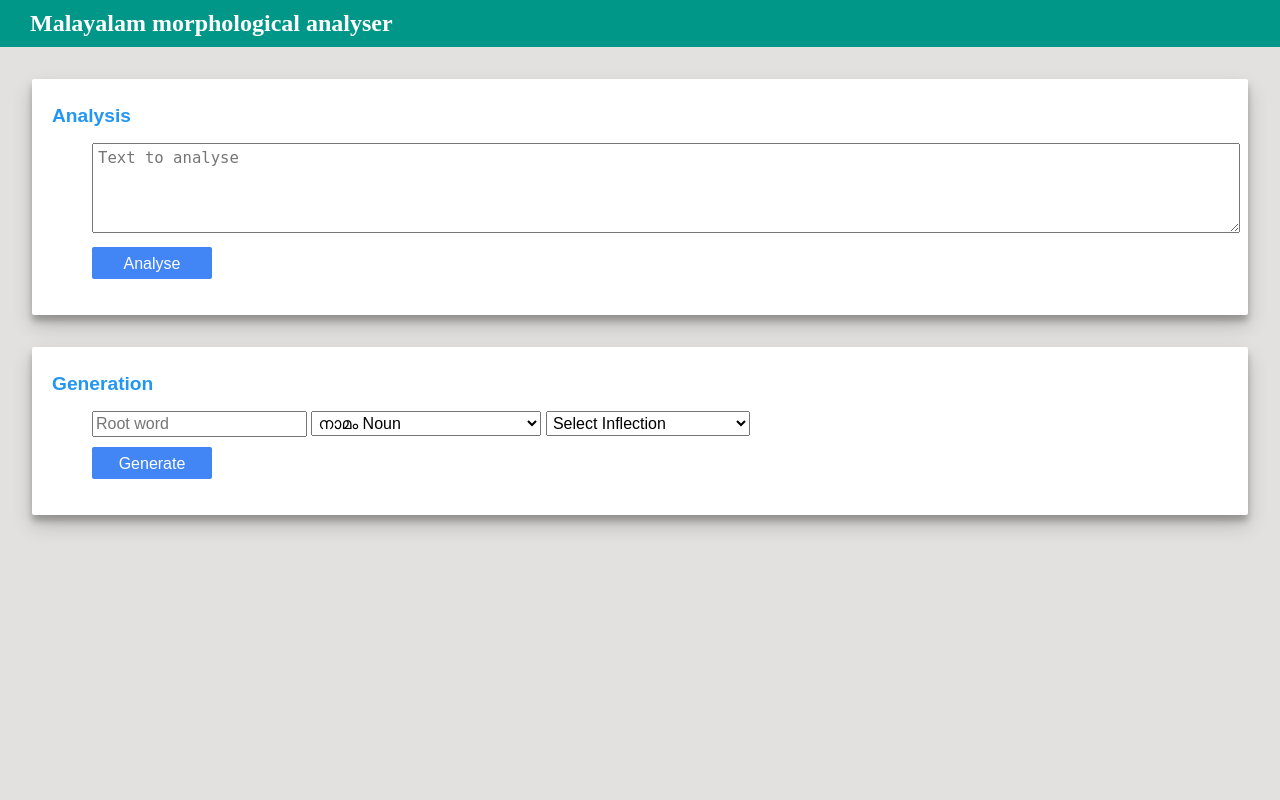
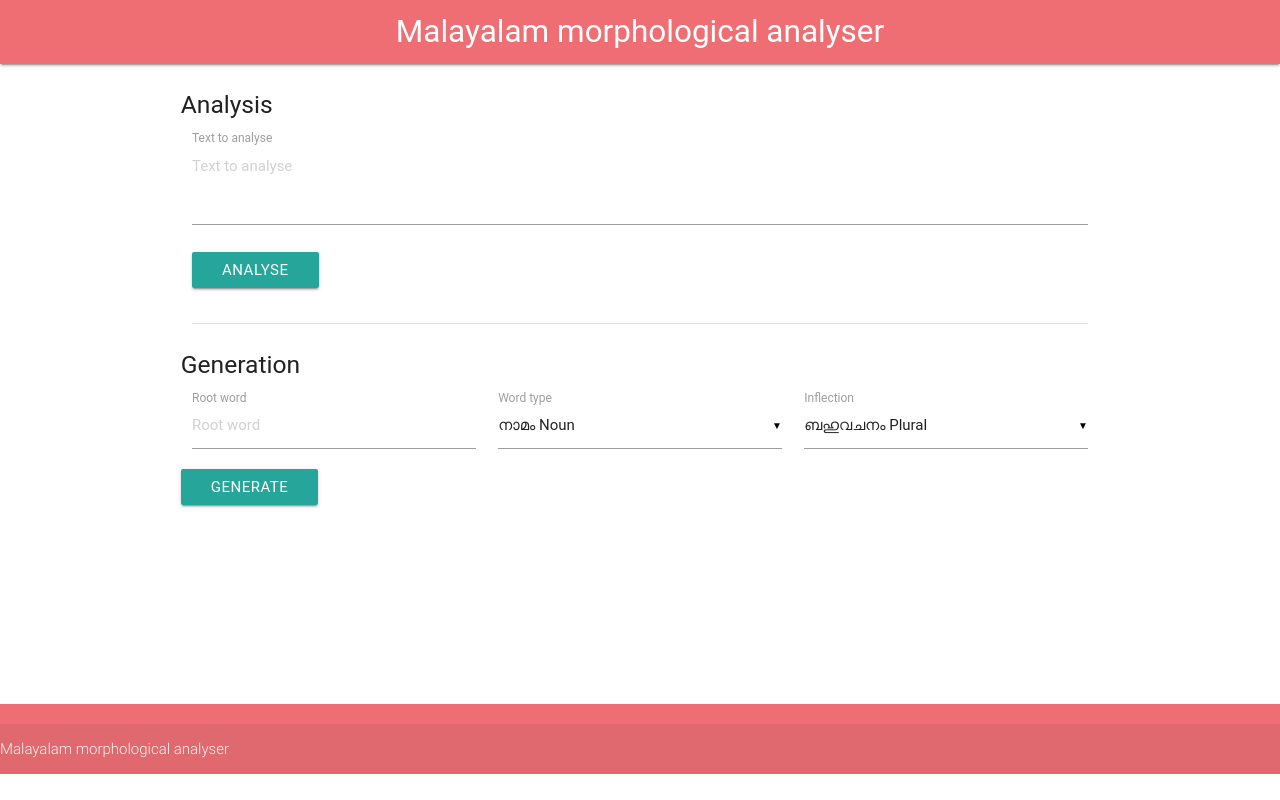
Before and after one commit to smc/mlmorph, a Flask app: page / in a window 1280 px wide. Run offline with Flask 2, Linux system fonts and the light colour scheme; some libraries are stand-ins or nearby versions; some web fonts are replaced.

Commit message:
Use materialize css for styling

```diff
--- a/web/static/main.js
+++ b/web/static/main.js
@@ -1,5 +1,6 @@
 $(function() {
-
+    $('select').material_select();
+    $(".analresult").hide();
     $('#generate').on('click', function() {
         $(".genresult").empty();
         $.getJSON('/generate', {
@@ -15,21 +16,21 @@ $(function() {
     });
 
     $('#analyse').on('click', function() {
-        $(".analresult").empty();
+        $(".analresult").find("tbody").empty();
+        $(".analresult").show();
         $.getJSON('/analyse', {
             text: $('textarea[name="text"]').val()
         }, function(data) {
             var i, result = data.result;
             $.each(result, function(key, value) {
                 if (key && key.trim())
-                    $(".analresult").append(
+                    $(".analresult tbody").append(
                         $('<tr>').append(
                             $('<td>').text(key),
                             $('<td>').text(value)
                         )
                     );
             });
-
         });
     });
 });
--- a/web/static/style.css
+++ b/web/static/style.css
@@ -1,112 +1,9 @@
-body {
-    font-family: 'Manjari', sans-serif;
-    background: #e2e1e0;
-    margin: 0;
-    padding: 0;
+.container {
+    min-height: 80vh;
 }
 
 header {
-    text-align: left;
-    padding: 5px 20px;
-    background-color: #009688;
     position: sticky;
     top: 0;
     z-index: 10;
 }
-
-a, h2 {
-    color: #2196f3;
-}
-
-.analresult {
-    border-collapse: collapse;
-    border-spacing: 0;
-    width: 50%;
-}
-
-.analresult  tr {
-    border: 1px solid #efefef;
-    transition: all ease 0.2s;
-}
-
-.analresult  tr:hover {
-    background-color: #eee;
-}
-
-.analresult td {
-    padding: 5px;
-}
-
-h1 {
-    font-family: serif;
-    font-size: 1.5em;
-    color: #fff;
-    margin: 0;
-    padding: 5px 10px;
-    text-decoration: none;
-}
-
-h2 {
-    font-size: 1.2em;
-}
-
-.container {
-    margin: 2em;
-}
-
-/* Button */
-
-.button {
-    display: inline-block;
-    position: relative;
-    width: 120px;
-    height: 2em;
-    line-height: 2em;
-    border: none;
-    border-radius: 2px;
-    font-size: 1em;
-    background-color: #fff;
-    color: #646464;
-    margin: 10px 0;
-}
-
-.button.blue {
-    background-color: #4285f4;
-    color: #fff;
-}
-
-.button.green {
-    background-color: #0f9d58;
-    color: #fff;
-}
-
-textarea {
-    width: 100%;
-    padding: 5px;
-    font-size: 1.2em;
-    min-height: 5em;
-}
-
-input, select {
-    padding: 2px;
-    font-size: 1em;
-}
-
-section {
-    padding: 10px 20px;
-    border-radius: 2px;
-    background-color: #fff;
-    box-shadow: 0 10px 20px rgba(0, 0, 0, .19), 0 6px 6px rgba(0, 0, 0, .23);
-    margin-bottom: 2em;
-}
-
-.flash {
-    background: #cee5f5;
-    padding: .5em;
-    border: 1px solid #aacbe2;
-}
-
-.error {
-    background: #f0d6d6;
-    padding: .5em;
-}
--- a/web/templates/layout.html
+++ b/web/templates/layout.html
@@ -11,16 +11,25 @@
     <script src="//ajax.googleapis.com/ajax/libs/jquery/1.9.1/jquery.min.js"></script>
     <script src="{{ url_for('static', filename='main.js') }}"></script>
     <link rel=stylesheet type=text/css href="{{ url_for('static', filename='style.css') }}">
+    <link rel="stylesheet" href="https://cdnjs.cloudflare.com/ajax/libs/materialize/0.98.2/css/materialize.min.css">
+    <script src="https://cdnjs.cloudflare.com/ajax/libs/materialize/0.98.2/js/materialize.min.js"></script>
+    <meta name="viewport" content="width=device-width, initial-scale=1.0"/>
 </head>
 <body>
     <header>
-    <h1>Malayalam morphological analyser</h1>
+        <nav>
+            <div class="nav-wrapper">
+                <a href="#" class="brand-logo center">Malayalam morphological analyser</a>
+            </div>
+        </nav>
     </header>
     <div class="container">
-    {% for message in get_flashed_messages() %}
-      <div class=flash>{{ message }}</div>
-    {% endfor %}
     {% block body %}{% endblock %}
     </div>
   </div>
+  <footer class="page-footer">
+      <div class="footer-copyright">
+              <a class="grey-text text-lighten-4 right" href="https://github.com/santhoshtr/mlmorph">Malayalam morphological analyser</a>
+      </div>
+  </footer>
 </body>
--- a/web/templates/mlmorph.html
+++ b/web/templates/mlmorph.html
@@ -1,19 +1,31 @@
 {% extends 'layout.html' %}
 {% block body %}
   {% if error %}<p class=error><strong>Error:</strong> {{ error }}{% endif %}
-	 <section class='analyse'>
-  <h2>Analysis</h1>
-    <dl>
-      <dd><textarea placeholder='Text to analyse' name=text>{% if text %}{{text}}{% endif %}</textarea>
-      <dd><button type=submit id='analyse'  class='blue button' >Analyse</button>
-    </dl>
-   <table class='analresult'></table>
+	 <section class='section analyse row'>
+  <h5>Analysis</h5>
+  <div class="input-field col s12">
+    <textarea id="text_to_analyse" placeholder='Text to analyse' class="materialize-textarea" name="text">{% if text %}{{text}}{% endif %}</textarea>
+    <label for="text_to_analyse">Text to analyse</label>
+     <a  id='analyse' class="waves-effect waves-light btn">Analyse</a>
+    </div>
+   <table class='analresult highlight col s6'>
+       <thead>
+           <tr>
+              <th>Word</th>
+              <th>Analysis</th>
+          </tr>
+      </thead>
+      <tbody></tbody>
+   </table>
   </section>
-   <section class='generate'>
-  <h2>Generation</h1>
-    <dl>
-      <dd>
-        <input type=text name=word placeholder='Root word' value='{% if word %}{{word}}{% endif %}'>
+      <div class="divider"></div>
+   <section class='section generate row'>
+  <h5>Generation</h5>
+        <div class="input-field col s4">
+        <input type=text id="rootword" name=word placeholder='Root word' value='{% if word %}{{word}}{% endif %}'/>
+        <label for="rootword">Root word</label>
+        </div>
+        <div class="input-field col s4">
         <select name=type>
             <option value='n'>നാമം Noun</option>
             <option value='np'>സംജ്ഞാനാമം Proper Noun</option>
@@ -22,8 +34,10 @@
             <option value='adj'>നാമവിശേഷണം Adjective</option>
             <option value='adv'>ക്രിയാവിശേഷണം Adverb</option>
         </select>
+        <label>Word type</label>
+        </div>
+        <div class="input-field col s4">
         <select name=infl>
-            <option value=''>Select Inflection</option>
             <option value='pl'>ബഹുവചനം Plural </option>
             <option value='accusative'>പ്രതിഗ്രാഹിക Accusative</option>
             <option value='dative'>ഉദ്ദേശിക Dative</option>
@@ -33,9 +47,9 @@
             <option value='sociative'>സംയോജിക Sociative</option>
             <option value='vocative'>സംബോധിക Vocative</option>
         </select>
-      <dd><button type=submit id=generate class='blue button'>Generate</button>
-    </dl>
-
-  <div class=genresult></div>
+        <label>Inflection</label>
+        </div>
+        <a  id='generate' class="waves-effect waves-light btn">Generate</a>
+        <div class="genresult col s12"></div>
  </section>
 {% endblock %}
```
